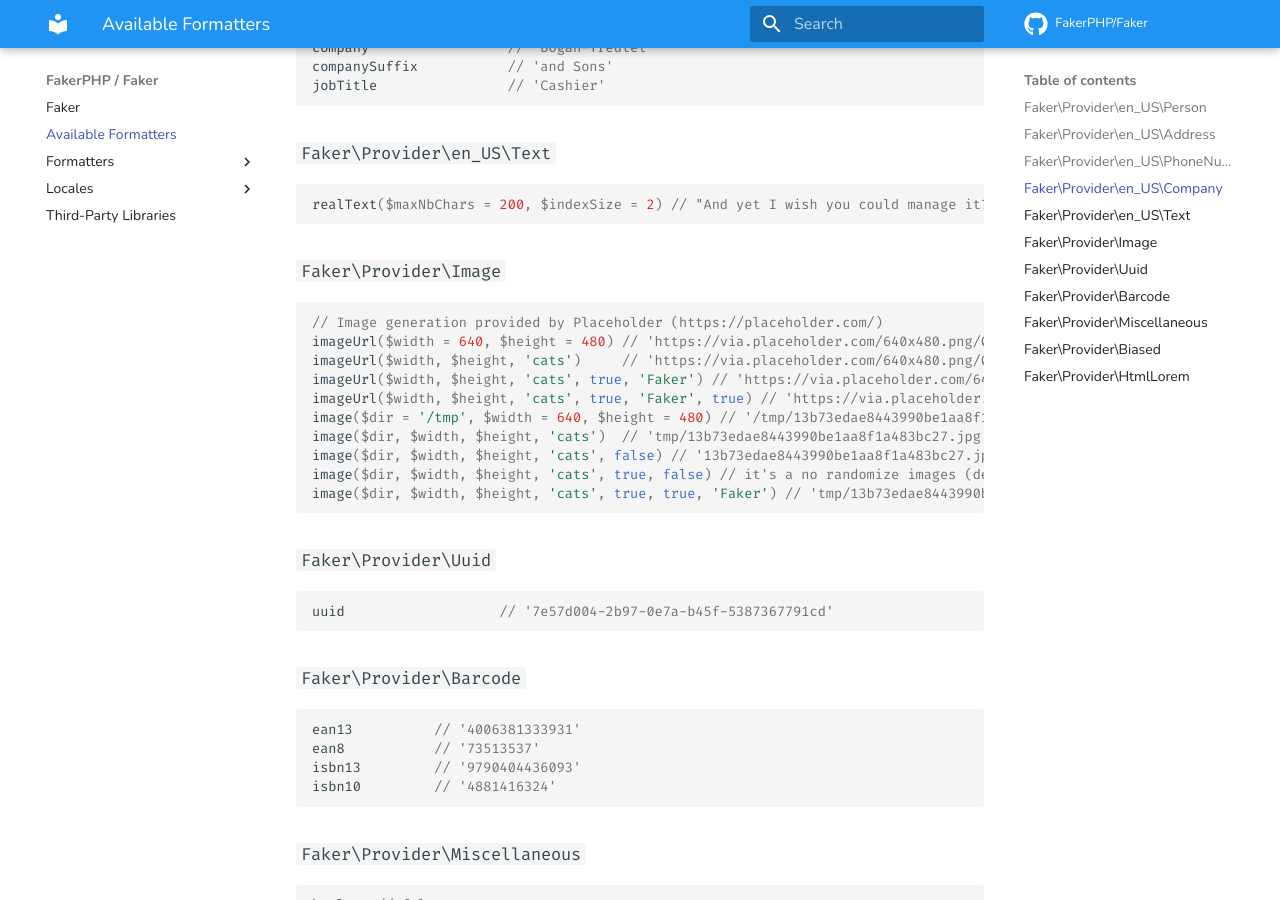
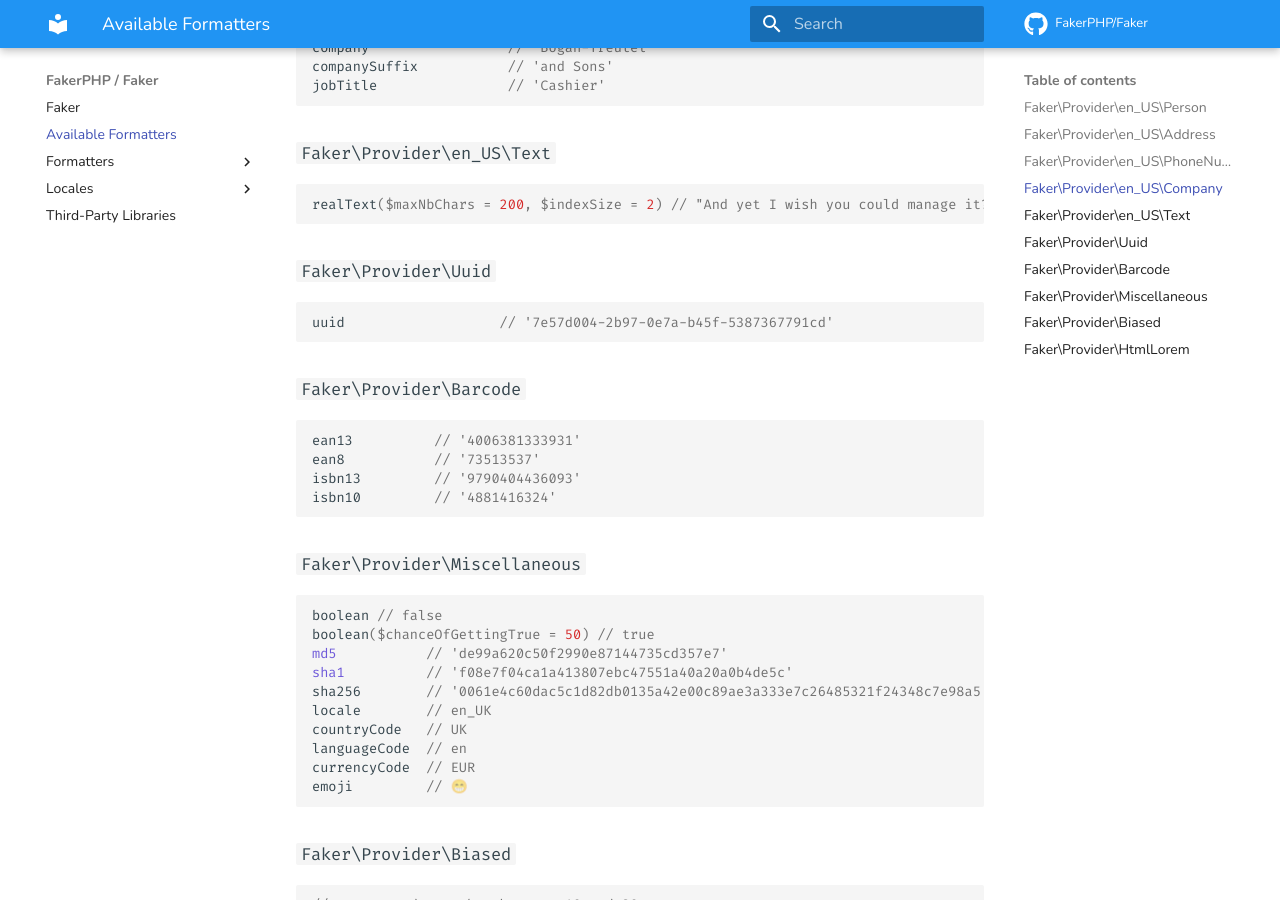
Before and after one commit to FakerPHP/fakerphp.github.io, an MkDocs documentation site: the page built from docs/formatters.md, in a window 1280 px wide and 900 px high, scrolled down 1253 px. Built offline with MkDocs 1.6.1 and Material for MkDocs 9.7.7, drawn with Linux system fonts in a browser that asks for light colours; comment, search, counter and statistics services are not loaded.

Commit message:
Added documentation for Image provider

````diff
--- a/docs/formatters.md
+++ b/docs/formatters.md
@@ -67,21 +67,6 @@
 realText($maxNbChars = 200, $indexSize = 2) // "And yet I wish you could manage it?) 'And what are they made of?' Alice asked in a shrill, passionate voice. 'Would YOU like cats if you were never even spoke to Time!' 'Perhaps not,' Alice replied."
 ```
 
-### `Faker\Provider\Image`
-
-```php
-// Image generation provided by Placeholder (https://placeholder.com/)
-imageUrl($width = 640, $height = 480) // 'https://via.placeholder.com/640x480.png/000044?text=inventore'
-imageUrl($width, $height, 'cats')     // 'https://via.placeholder.com/640x480.png/0022ff?text=cats+quia'
-imageUrl($width, $height, 'cats', true, 'Faker') // 'https://via.placeholder.com/640x480.png/00ddcc?text=cats+Faker+labore'
-imageUrl($width, $height, 'cats', true, 'Faker', true) // 'https://via.placeholder.com/640x480.png/CCCCCC?text=cats+Faker+sit' Monochrome image
-image($dir = '/tmp', $width = 640, $height = 480) // '/tmp/13b73edae8443990be1aa8f1a483bc27.jpg'
-image($dir, $width, $height, 'cats')  // 'tmp/13b73edae8443990be1aa8f1a483bc27.jpg' it's a cat!
-image($dir, $width, $height, 'cats', false) // '13b73edae8443990be1aa8f1a483bc27.jpg' it's a filename without path
-image($dir, $width, $height, 'cats', true, false) // it's a no randomize images (default: `true`)
-image($dir, $width, $height, 'cats', true, true, 'Faker') // 'tmp/13b73edae8443990be1aa8f1a483bc27.jpg' it's a cat with 'Faker' text. Default, `null`.
-```
-
 ### `Faker\Provider\Uuid`
 
 ```php
--- a/mkdocs.yml
+++ b/mkdocs.yml
@@ -93,6 +93,7 @@
       - formatters/payment.md
       - formatters/color.md
       - formatters/file.md
+      - formatters/image.md
   - 'Locales': *locales
   - third-party.md
 
````
Also changed, not shown: docs/formatters/image.md (added, +71 -0 lines).
